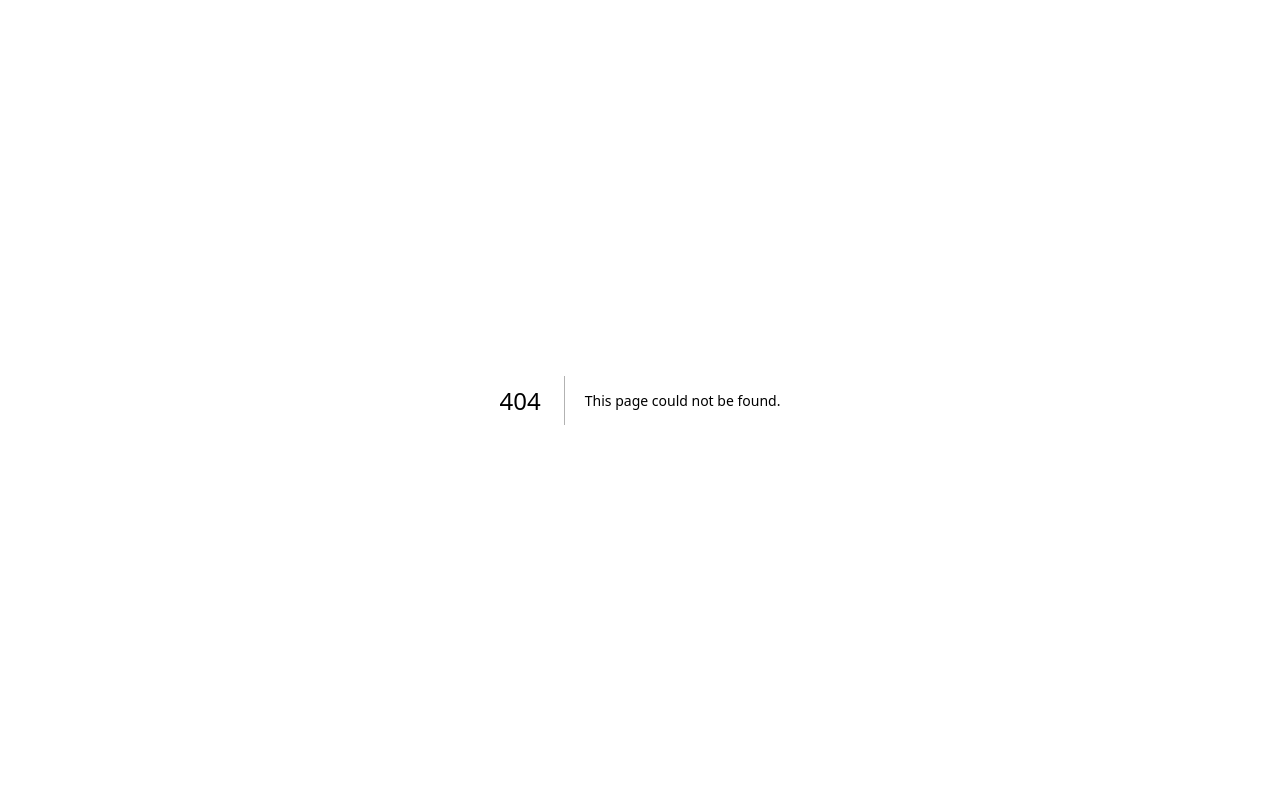
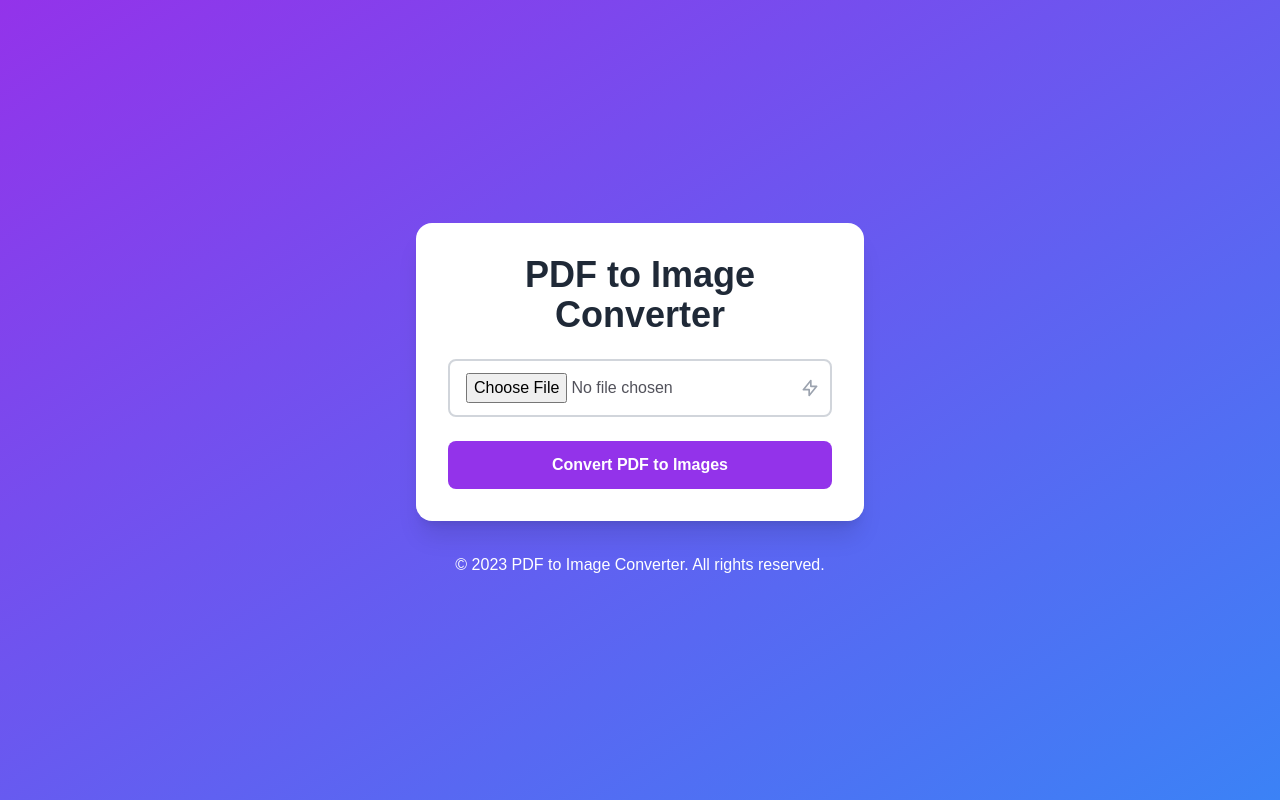
Before and after one commit to Jackdrakes/ilovepfd-frontend, a Next.js app: page /pdf2image in a window 1280 px wide. Before the commit this address had no page. Built offline with nearby package versions, Linux system fonts and the light colour scheme.

Commit message:
ADD
initial setup, add pdftoimage page

```diff
--- a/next.config.mjs
+++ b/next.config.mjs
@@ -1,4 +1,6 @@
 /** @type {import('next').NextConfig} */
-const nextConfig = {};
+const nextConfig = {
+    crossOrigin: 'anonymous'
+};
 
 export default nextConfig;
--- a/src/app/page.tsx
+++ b/src/app/page.tsx
@@ -2,100 +2,8 @@ import Image from "next/image";
 
 export default function Home() {
   return (
-    <div className="grid grid-rows-[20px_1fr_20px] items-center justify-items-center min-h-screen p-8 pb-20 gap-16 sm:p-20 font-[family-name:var(--font-geist-sans)]">
-      <main className="flex flex-col gap-8 row-start-2 items-center sm:items-start">
-        <Image
-          className="dark:invert"
-          src="https://nextjs.org/icons/next.svg"
-          alt="Next.js logo"
-          width={180}
-          height={38}
-          priority
-        />
-        <ol className="list-inside list-decimal text-sm text-center sm:text-left font-[family-name:var(--font-geist-mono)]">
-          <li className="mb-2">
-            Get started by editing{" "}
-            <code className="bg-black/[.05] dark:bg-white/[.06] px-1 py-0.5 rounded font-semibold">
-              src/app/page.tsx
-            </code>
-            .
-          </li>
-          <li>Save and see your changes instantly.</li>
-        </ol>
-
-        <div className="flex gap-4 items-center flex-col sm:flex-row">
-          <a
-            className="rounded-full border border-solid border-transparent transition-colors flex items-center justify-center bg-foreground text-background gap-2 hover:bg-[#383838] dark:hover:bg-[#ccc] text-sm sm:text-base h-10 sm:h-12 px-4 sm:px-5"
-            href="https://vercel.com/new?utm_source=create-next-app&utm_medium=appdir-template-tw&utm_campaign=create-next-app"
-            target="_blank"
-            rel="noopener noreferrer"
-          >
-            <Image
-              className="dark:invert"
-              src="https://nextjs.org/icons/vercel.svg"
-              alt="Vercel logomark"
-              width={20}
-              height={20}
-            />
-            Deploy now
-          </a>
-          <a
-            className="rounded-full border border-solid border-black/[.08] dark:border-white/[.145] transition-colors flex items-center justify-center hover:bg-[#f2f2f2] dark:hover:bg-[#1a1a1a] hover:border-transparent text-sm sm:text-base h-10 sm:h-12 px-4 sm:px-5 sm:min-w-44"
-            href="https://nextjs.org/docs?utm_source=create-next-app&utm_medium=appdir-template-tw&utm_campaign=create-next-app"
-            target="_blank"
-            rel="noopener noreferrer"
-          >
-            Read our docs
-          </a>
-        </div>
-      </main>
-      <footer className="row-start-3 flex gap-6 flex-wrap items-center justify-center">
-        <a
-          className="flex items-center gap-2 hover:underline hover:underline-offset-4"
-          href="https://nextjs.org/learn?utm_source=create-next-app&utm_medium=appdir-template-tw&utm_campaign=create-next-app"
-          target="_blank"
-          rel="noopener noreferrer"
-        >
-          <Image
-            aria-hidden
-            src="https://nextjs.org/icons/file.svg"
-            alt="File icon"
-            width={16}
-            height={16}
-          />
-          Learn
-        </a>
-        <a
-          className="flex items-center gap-2 hover:underline hover:underline-offset-4"
-          href="https://vercel.com/templates?framework=next.js&utm_source=create-next-app&utm_medium=appdir-template-tw&utm_campaign=create-next-app"
-          target="_blank"
-          rel="noopener noreferrer"
-        >
-          <Image
-            aria-hidden
-            src="https://nextjs.org/icons/window.svg"
-            alt="Window icon"
-            width={16}
-            height={16}
-          />
-          Examples
-        </a>
-        <a
-          className="flex items-center gap-2 hover:underline hover:underline-offset-4"
-          href="https://nextjs.org?utm_source=create-next-app&utm_medium=appdir-template-tw&utm_campaign=create-next-app"
-          target="_blank"
-          rel="noopener noreferrer"
-        >
-          <Image
-            aria-hidden
-            src="https://nextjs.org/icons/globe.svg"
-            alt="Globe icon"
-            width={16}
-            height={16}
-          />
-          Go to nextjs.org →
-        </a>
-      </footer>
+    <div>
+      Landing Page
     </div>
   );
 }
--- /dev/null
+++ b/src/app/pdf2image/page.tsx
@@ -0,0 +1,11 @@
+import PdftoImagesPage from "@/components/PdftoImages";
+// import PostDownloadPage from "@/components/PostDownloadPage";
+// import Image from "next/image";
+
+export default function Page() {
+  return (
+    <>
+        <PdftoImagesPage />
+    </>
+  )
+}
--- /dev/null
+++ b/src/components/PdftoImages.tsx
@@ -0,0 +1,112 @@
+"use client";
+
+import { useState } from 'react';
+import Image from 'next/image';
+
+const PdftoImagesPage = () => {
+  const [file, setFile] = useState<File | null>(null);
+  const [loading, setLoading] = useState(false);
+  const [error, setError] = useState('');
+  const [images, setImages] = useState<string[]>([]);
+
+  const handleFileChange = (e: React.ChangeEvent<HTMLInputElement>) => {
+    setFile(e.target.files![0]);
+  };
+
+  const handleSubmit = async (e: React.FormEvent) => {
+    e.preventDefault();
+    setLoading(true);
+    setError('');
+    setImages([]);
+
+    if (!file) {
+      setError('Please select a PDF file');
+      return;
+    }
+
+    try {
+      const formData = new FormData();
+      formData.append('file', file);
+      // console.log('hostname---', process.env.API_HOSTNAME)
+
+      const response = await fetch(`${process.env.NEXT_PUBLIC_API_HOST}/convert/pdf2image`, {
+        method: 'POST',
+        body: formData,
+      });
+
+      if (!response.ok) {
+        throw new Error('Failed to convert PDF');
+      }
+
+      // Get the filename from the Content-Disposition header
+      const contentDisposition = response.headers.get('Content-Disposition');
+      const filenameMatch = contentDisposition && contentDisposition.match(/filename(?:\*=UTF-8'')?="?([^";]+)"?/i);
+      const filename = filenameMatch ? filenameMatch[1] : 'converted_images.zip';
+
+      // Create a Blob from the response
+      const zipBlob = await response.blob();
+
+      // Create a download link and trigger the download
+      const url = window.URL.createObjectURL(zipBlob);
+      const link = document.createElement('a');
+      link.href = url;
+      link.download = filename;
+      document.body.appendChild(link);
+      link.click();
+      link.remove();
+      window.URL.revokeObjectURL(url);
+    } catch (err) {
+      setError('Failed to convert PDF. Please try again.');
+    } finally {
+      setLoading(false);
+    }
+  };
+
+  return (
+    <main className="min-h-screen bg-gradient-to-br from-purple-600 to-blue-500 flex flex-col items-center justify-center p-4">
+      <div className="max-w-md w-full bg-white rounded-2xl shadow-xl overflow-hidden">
+        <div className="p-8">
+          <h1 className="text-4xl font-bold text-center text-gray-800 mb-6">
+            PDF to Image Converter
+          </h1>
+          <form onSubmit={handleSubmit} className="space-y-6">
+            <div className="relative">
+              <input
+                type="file"
+                onChange={handleFileChange}
+                accept=".pdf"
+                className="w-full px-4 py-3 rounded-lg text-zinc-600 border-2 border-gray-300 focus:outline-none focus:border-purple-500 transition duration-300"
+                required
+              />
+              <div className="absolute inset-y-0 right-0 flex items-center pr-3 pointer-events-none">
+                <svg className="h-5 w-5 text-gray-400" fill="none" viewBox="0 0 24 24" stroke="currentColor">
+                  <path strokeLinecap="round" strokeLinejoin="round" strokeWidth={2} d="M13 10V3L4 14h7v7l9-11h-7z" />
+                </svg>
+              </div>
+            </div>
+            <button
+              type="submit"
+              className="w-full bg-purple-600 text-white py-3 rounded-lg font-semibold hover:bg-purple-700 transition duration-300 ease-in-out transform hover:scale-105"
+              disabled={loading}
+            >
+              {loading ? 'Converting...' : 'Convert PDF to Images'}
+            </button>
+          </form>
+          {error && <p className="text-red-500 mt-4 text-center">{error}</p>}
+          {images.length > 0 && (
+            <div className="flex justify-center mt-6">
+              {images.map((image, index) => (
+                <Image src={image} alt={`Image ${index + 1}`} width={100} height={100} key={index} />
+              ))}
+            </div>
+          )}
+        </div>
+      </div>
+      <footer className="mt-8 text-center text-white">
+        <p>&copy; 2023 PDF to Image Converter. All rights reserved.</p>
+      </footer>
+    </main>
+  );
+}
+
+export default PdftoImagesPage
```
